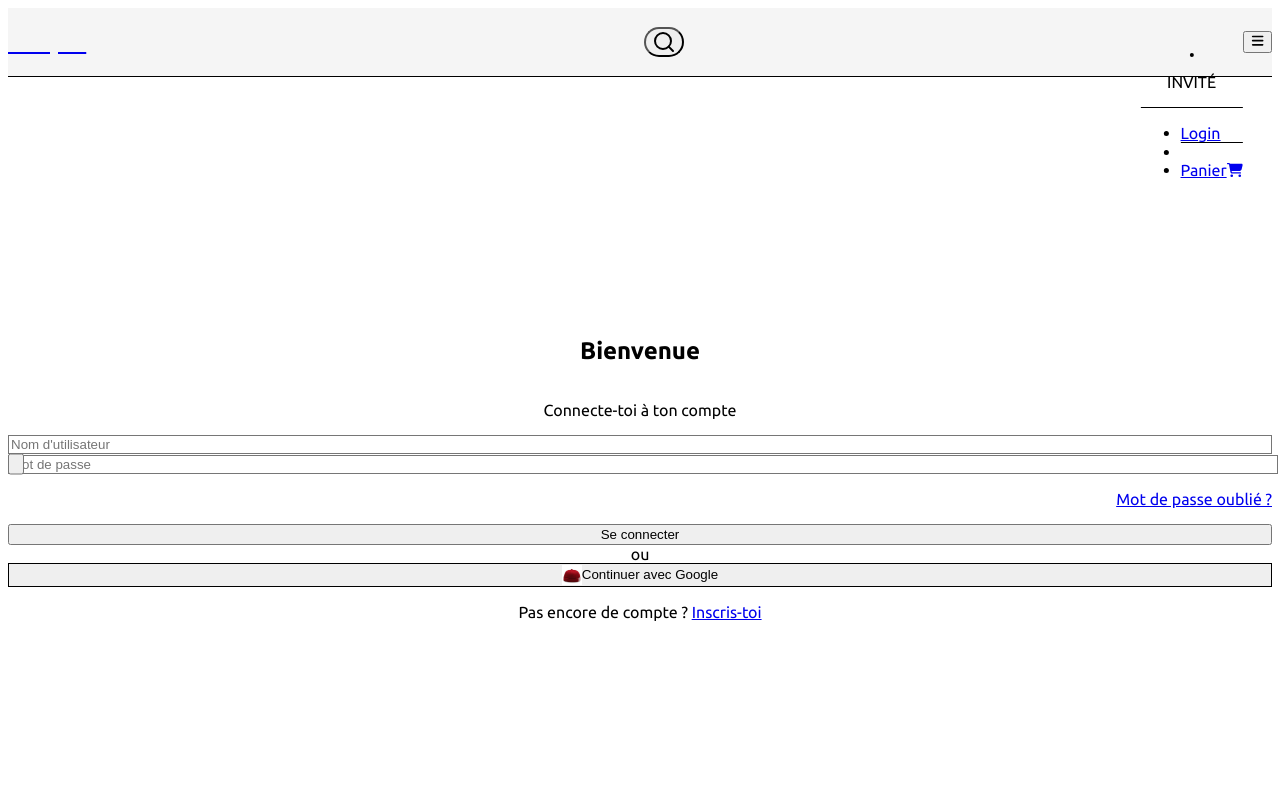
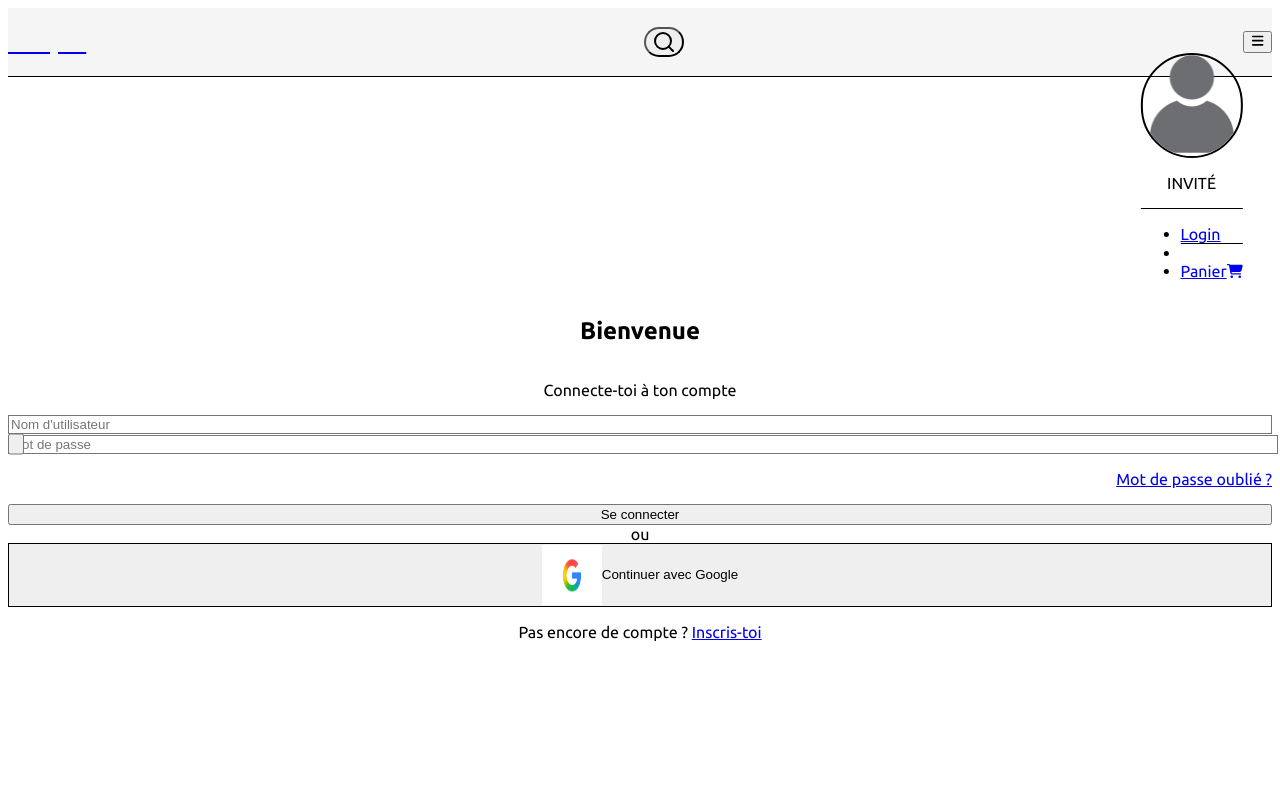
Before and after one commit to ramo1990/shopin-app-clean, a Next.js app: page /signin in a window 1280 px wide. Shown: the top 800 px of the page. Built offline with nearby package versions, Linux system fonts and the light colour scheme; no server answers.

Commit message:
commit avant verification d'email

```diff
--- a/app/signin/page.tsx
+++ b/app/signin/page.tsx
@@ -108,10 +108,10 @@ const SignInPage = () => {
             className='w-full flex items-center cursor-pointer justify-center border border-gray-300 py-2 rounded-md hover:bg-gray-50'
           >
             <Image
-              src="/casquette.jpeg"
+              src="/logo_google.png"
               alt="Google Icon"
-              width={20}
-              height={20}
+              width={60}
+              height={60}
               className='mr-3'
             />
             <span className="text-sm font-medium text-gray-700">Continuer avec Google</span>
--- a/components/navbar/MobileNavbar.tsx
+++ b/components/navbar/MobileNavbar.tsx
@@ -8,12 +8,14 @@ import { FaTimes } from "react-icons/fa"
 import clsx from "clsx"
 import { useAuth } from "@/context/AuthContext"
 import { useCartContext } from "@/context/CartContext"
+import { useRouter } from "next/navigation"
 
 
 const MobileNavbar = () => {
   const { user: loggedInUser, logout } = useAuth()
   const { cart, clearCart } = useCartContext() // Récupère le panier dynamique
   const [isOpen, setIsOpen] = useState(false)
+  const router = useRouter()
   const toggleMenu = () => setIsOpen(prev => !prev)
 
   // Calcul du nombre total d'articles dans le panier
@@ -49,15 +51,15 @@ const MobileNavbar = () => {
         {/* Avatar & Name */}
         <div className="flex flex-col items-center gap-2 mb-6 border-b pb-4">
           <div className="w-16 h-16 rounded-full overflow-hidden border-2 border-gray-300 shadow-sm bg-gray-100">
-            {loggedInUser?.image && (
+
               <Image
-                src={loggedInUser.image || "/user_default.png"}
-                alt={loggedInUser.name || "Invité"}
+                src={loggedInUser?.image || "/user_default.png"}
+                alt={loggedInUser?.name || "Invité"}
                 width={64}
                 height={64}
                 className="w-full h-full object-cover"
               />
-            )}
+
           </div>
           <p className="text-lg font-semibold text-gray-800 text-center uppercase tracking-wide">
             {loggedInUser?.name || "Invité"}
@@ -94,7 +96,7 @@ const MobileNavbar = () => {
                     await logout();        // Déconnexion
                     clearCart()
                     toggleMenu();          // Ferme le menu mobile
-                    window.location.href = "/";  // Redirection manuelle
+                    router.push("/");  // Redirection manuelle
                   }}
                   className="block w-full text-left px-4 py-2 rounded bg-red-600 text-white hover:bg-red-700 transition-colors"
                 >
```
